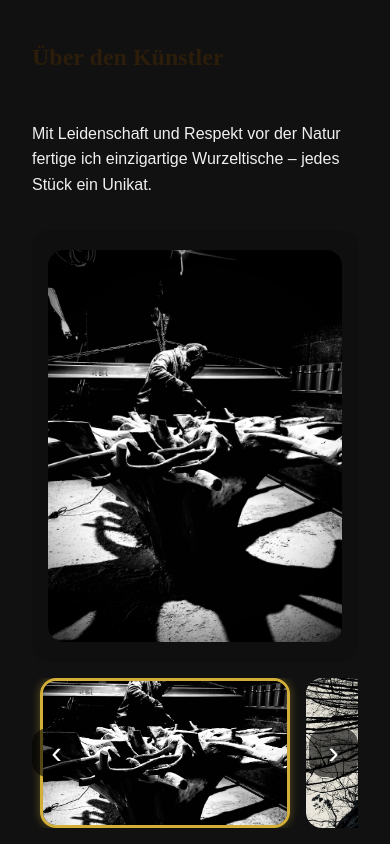
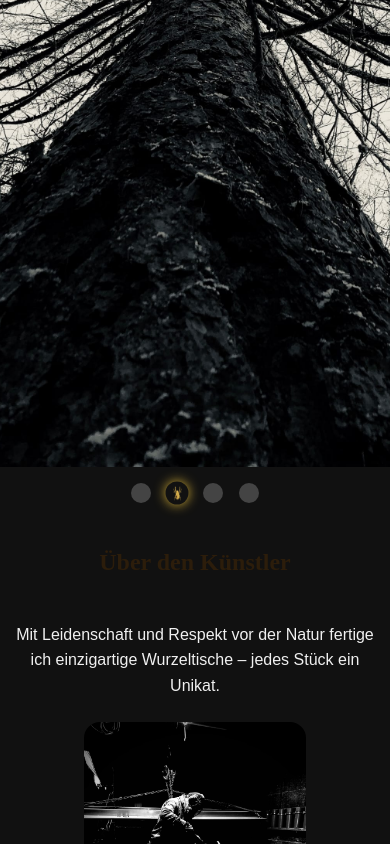
Before and after one commit to 413x8/Wurzeltische, a plain HTML site: page index.html in a window 390 px wide. Shown: the part 1660-2504 px from the top of the page. Drawn offline with nearby package versions, Linux system fonts and the light colour scheme.

Commit message:
Update style.css

```diff
--- a/style.css
+++ b/style.css
@@ -146,6 +146,19 @@ a {
 .hero-box:hover img {
   transform: scale(1.03);
 }
+
+/* Werkstatt */
+
+#werkstatt.section {
+  height: 100vh;
+  display: flex;
+  flex-direction: column;
+  justify-content: space-between;
+  padding: 0;
+  box-sizing: border-box;
+  overflow: hidden;
+}
+
 
 /* Linkes großes Bild */
 .hero-box:nth-child(1) {
@@ -436,20 +449,17 @@ footer {
 
 
 .slider-container {
-  max-width: 100%;
-  max-height: 80vh; /* auf 80% der Fensterhöhe begrenzen */
-  aspect-ratio: 16 / 9; /* gleichmäßiges Seitenverhältnis */
-  margin: 0 auto;
-  position: relative;
-  overflow: hidden;
-  border-radius: 1em;
+  flex: 1;
   display: flex;
   flex-direction: column;
+  justify-content: center;
+  overflow: hidden;
 }
+
 
 .slider {
   position: relative;
-  flex: 1; /* nimmt verfügbaren Platz ein */
+  flex: 1;
 }
 
 .slide {
@@ -460,8 +470,6 @@ footer {
   object-fit: cover;
   opacity: 0;
   transition: opacity 0.5s ease;
-  z-index: 0;
-  border-radius: 1em;
 }
 
 .slide.active {
@@ -469,13 +477,15 @@ footer {
   z-index: 1;
 }
 
+
 .slider-nav {
   display: flex;
   justify-content: center;
   gap: 1em;
-  padding: 1em 0;
-  background: #111;
+  padding: 1em;
+  background: transparent;
 }
+
 
 .nav-dot {
   width: 40px;
@@ -505,16 +515,16 @@ footer {
   position: absolute;
   top: 2em;
   left: 2em;
-  background: rgba(0, 0, 0, 0.6);
-  color: #fff;
+  background: rgba(0, 0, 0, 0.5);
+  color: white;
   padding: 1em 1.5em;
   border-radius: 1em;
   z-index: 5;
   max-width: 300px;
-  box-shadow: 0 0 20px rgba(0, 0, 0, 0.5);
   font-family: serif;
-  backdrop-filter: blur(4px);
+  backdrop-filter: blur(3px);
 }
+
 
 .slider-overlay-text h3 {
   margin: 0 0 0.5em;
@@ -530,26 +540,23 @@ footer {
 
 
 .kuenstler-preview {
-  flex-grow: 1;
-  min-height: 400px;       /* damit sie sichtbar größer wird */
-  max-height: 100%;        /* niemals größer als der Rest */
+  flex: 0 0 40%;
   display: flex;
   justify-content: center;
   align-items: center;
   overflow: hidden;
-  background: rgba(0, 0, 0, 0.1);
+  padding: 0.5em;
+}
+
+.kuenstler-preview img {
+  max-height: 100%;
+  width: auto;
+  object-fit: contain;
   border-radius: 1em;
-  padding: 1em;
 }
 
 
-.kuenstler-preview img {
-  max-height: 100%;
-  max-width: 100%;
-  object-fit: contain;
-  border-radius: 1em;
-  transition: transform 0.3s ease;
-}
+
 
 
 
@@ -672,11 +679,16 @@ footer {
 }
 
 .carousel-wrapper {
+  flex: 0 0 45%;
+  display: flex;
+  align-items: center;
+  justify-content: center;
   position: relative;
-  display: flex;
-  justify-content: center;
-  align-items: center;
+  overflow: hidden;
 }
+
+
+
 
 
 .carousel-btn {
@@ -758,15 +770,24 @@ footer {
 
 
 #ueber.section {
-  height: 100vh; /* erzwingt volle Bildschirmhöhe */
+  height: 100vh;
   display: flex;
   flex-direction: column;
-  justify-content: space-between;
-  gap: 1em;
-  padding: 2em;
+  padding: 0;
   box-sizing: border-box;
   overflow: hidden;
 }
+
+
+#ueber h2,
+#ueber p {
+  margin: 1em;
+  text-align: center;
+  flex: 0 0 auto;
+}
+
+
+
 
 *, *:focus {
   -webkit-tap-highlight-color: transparent;
@@ -805,6 +826,30 @@ footer {
   }
 
   .slider-overlay-text {
-    display: none;
+    font-size: 0.9em;
+    max-width: 80%;
+    top: 1em;
+    left: 1em;
+  }
+
+  .nav-dot {
+    width: 20px;
+    height: 20px;
+  }
+  .kuenstler-preview {
+    flex: 0 0 35%;
+  }
+
+  .carousel-wrapper {
+    flex: 0 0 50%;
+  }
+
+  .carousel-track img {
+    width: 90px;
+    height: 90px;
+  }
+
+  .carousel-window {
+    max-width: 100%;
   }
 }
```
